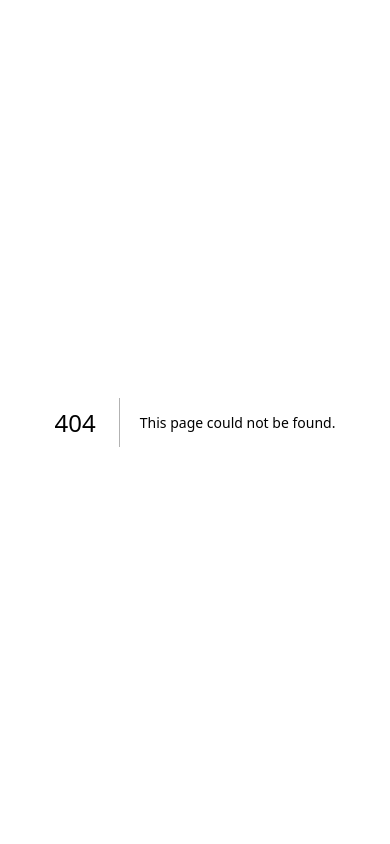
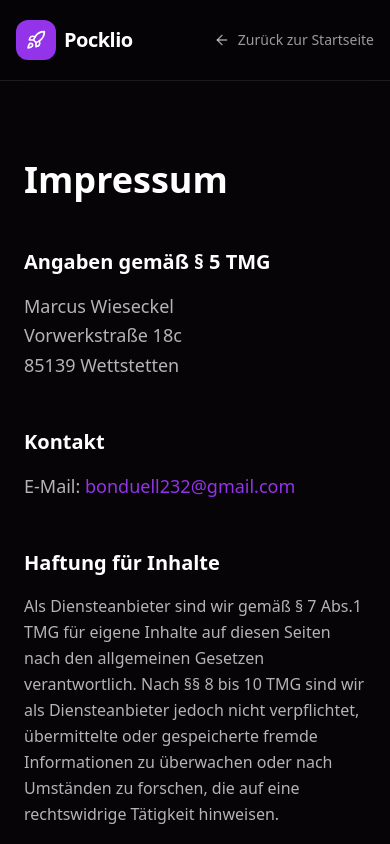
Before and after one commit to bonduell232/learning-app, a Next.js app: page /impressum in a window 390 px wide. Before the commit this address had no page. Shown: the top 844 px of the page. Built offline with nearby package versions, Linux system fonts and the light colour scheme.

Commit message:
feat: add impressum page and fix mobile visibility

```diff
--- a/src/app/dashboard/layout.tsx
+++ b/src/app/dashboard/layout.tsx
@@ -45,6 +45,13 @@ export default async function DashboardLayout({
                         <Upload className="w-4 h-4 group-hover:text-[#9333EA] transition-colors" />
                         Hochladen
                     </Link>
+                    <Link
+                        href="/impressum"
+                        className="flex items-center gap-3 px-4 py-3 rounded-xl text-white/70 hover:text-white hover:bg-white/5 transition-all text-sm font-medium group"
+                    >
+                        <span className="w-4 text-center group-hover:text-[#9333EA] transition-colors font-bold i">§</span>
+                        Impressum
+                    </Link>
                 </nav>
 
                 {/* User + Logout */}
@@ -83,6 +90,10 @@ export default async function DashboardLayout({
                         <Upload className="w-6 h-6 ml-0.5" />
                     </Link>
                 </div>
+                <Link href="/impressum" className="flex flex-col items-center gap-1.5 p-2 text-white/50 hover:text-white transition-colors">
+                    <span className="text-xl h-5 leading-none">§</span>
+                    <span className="text-[10px] font-bold tracking-wide">Legal</span>
+                </Link>
                 <form action={logout}>
                     <button type="submit" className="flex flex-col items-center gap-1.5 p-2 text-white/50 hover:text-red-400 transition-colors">
                         <LogOut className="w-5 h-5" />
--- /dev/null
+++ b/src/app/impressum/page.tsx
@@ -0,0 +1,82 @@
+'use client'
+
+import { motion } from 'framer-motion'
+import { Rocket, ArrowLeft } from 'lucide-react'
+import Link from 'next/link'
+
+export default function ImpressumPage() {
+  const fadeInUp = {
+    hidden: { opacity: 0, y: 20 },
+    visible: { opacity: 1, y: 0, transition: { duration: 0.5 } }
+  }
+
+  return (
+    <main className="min-h-screen bg-[#060406] text-white font-manrope">
+      {/* Navigation Bar */}
+      <nav className="fixed w-full z-50 top-0 bg-[#060406]/80 backdrop-blur-md border-b border-white/10">
+        <div className="max-w-7xl mx-auto px-4 sm:px-6 h-20 flex items-center justify-between">
+          <Link href="/" className="flex items-center gap-2 group">
+            <div className="w-10 h-10 bg-[#9333EA] rounded-xl flex items-center justify-center shrink-0 group-hover:shadow-[0_0_20px_rgba(147,51,234,0.4)] transition-all">
+              <Rocket className="text-white w-5 h-5" />
+            </div>
+            <span className="text-xl sm:text-2xl font-bold tracking-tight">Pocklio</span>
+          </Link>
+          <Link href="/" className="flex items-center gap-2 text-sm text-white/60 hover:text-white transition-colors">
+            <ArrowLeft className="w-4 h-4" />
+            Zurück zur Startseite
+          </Link>
+        </div>
+      </nav>
+
+      <section className="pt-40 pb-20 px-6">
+        <div className="max-w-3xl mx-auto">
+          <motion.div
+            initial="hidden"
+            animate="visible"
+            variants={fadeInUp}
+          >
+            <h1 className="text-4xl md:text-5xl font-bold mb-12">Impressum</h1>
+
+            <div className="space-y-12 text-white/70">
+              <section>
+                <h2 className="text-xl font-bold text-white mb-4">Angaben gemäß § 5 TMG</h2>
+                <p className="text-lg leading-relaxed">
+                  Marcus Wieseckel<br />
+                  Vorwerkstraße 18c<br />
+                  85139 Wettstetten
+                </p>
+              </section>
+
+              <section>
+                <h2 className="text-xl font-bold text-white mb-4">Kontakt</h2>
+                <p className="text-lg leading-relaxed">
+                  E-Mail: <a href="mailto:bonduell232@gmail.com" className="text-[#9333EA] hover:underline">bonduell232@gmail.com</a>
+                </p>
+              </section>
+
+              <section>
+                <h2 className="text-xl font-bold text-white mb-4">Haftung für Inhalte</h2>
+                <p className="leading-relaxed">
+                  Als Diensteanbieter sind wir gemäß § 7 Abs.1 TMG für eigene Inhalte auf diesen Seiten nach den allgemeinen Gesetzen verantwortlich. Nach §§ 8 bis 10 TMG sind wir als Diensteanbieter jedoch nicht verpflichtet, übermittelte oder gespeicherte fremde Informationen zu überwachen oder nach Umständen zu forschen, die auf eine rechtswidrige Tätigkeit hinweisen.
+                </p>
+              </section>
+
+              <div className="pt-8 border-t border-white/10">
+                <p className="text-sm text-white/40 italic">
+                  Diese Seite wird privat betrieben.
+                </p>
+              </div>
+            </div>
+          </motion.div>
+        </div>
+      </section>
+
+      {/* Footer (Simplified) */}
+      <footer className="py-12 px-6 border-t border-white/10 bg-[#0a070a]">
+        <div className="max-w-7xl mx-auto text-center text-white/40 text-sm">
+          <p>© {new Date().getFullYear()} Pocklio. Alle Rechte vorbehalten.</p>
+        </div>
+      </footer>
+    </main>
+  )
+}
--- a/src/app/page.tsx
+++ b/src/app/page.tsx
@@ -30,7 +30,7 @@ export default function Home() {
               <Rocket className="text-white w-5 h-5" />
             </div>
             {/* Auf sehr kleinen Bildschirmen ausblenden, damit Buttons Platz haben */}
-            <span className="text-xl sm:text-2xl font-bold tracking-tight hidden sm:block">Pocklio</span>
+            <span className="text-xl sm:text-2xl font-bold tracking-tight">Pocklio</span>
           </div>
           <div className="hidden md:flex gap-8 text-sm font-medium text-white/70">
             <Link href="#features" className="hover:text-white transition-colors">Features</Link>
@@ -185,6 +185,27 @@ export default function Home() {
         </div>
       </section>
 
+      {/* Footer */}
+      <footer className="py-16 px-6 bg-[#060406] border-t border-white/5">
+        <div className="max-w-7xl mx-auto flex flex-col md:flex-row items-center justify-between gap-8">
+          <div className="flex items-center gap-2">
+            <div className="w-8 h-8 bg-[#9333EA] rounded-lg flex items-center justify-center shrink-0">
+              <Rocket className="text-white w-4 h-4" />
+            </div>
+            <span className="text-lg font-bold tracking-tight">Pocklio</span>
+          </div>
+
+          <div className="flex flex-wrap justify-center gap-8 text-sm text-white/40">
+            <Link href="/impressum" className="hover:text-white transition-colors">Impressum</Link>
+            <Link href="#" className="hover:text-white transition-colors">Datenschutz</Link>
+            <Link href="/upgrade" className="hover:text-white transition-colors">Preise</Link>
+          </div>
+
+          <div className="text-sm text-white/25">
+            © {new Date().getFullYear()} Pocklio. Privatprojekt.
+          </div>
+        </div>
+      </footer>
     </main>
   )
 }
```
